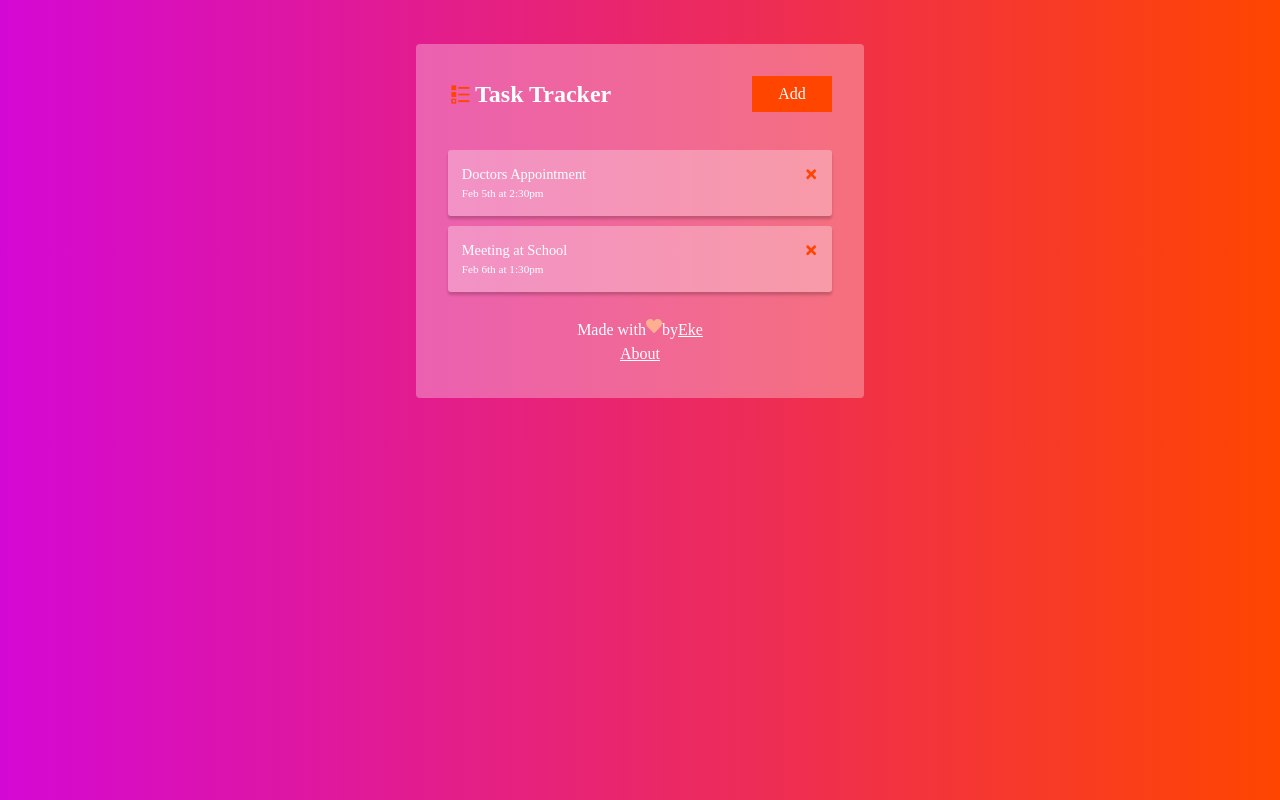
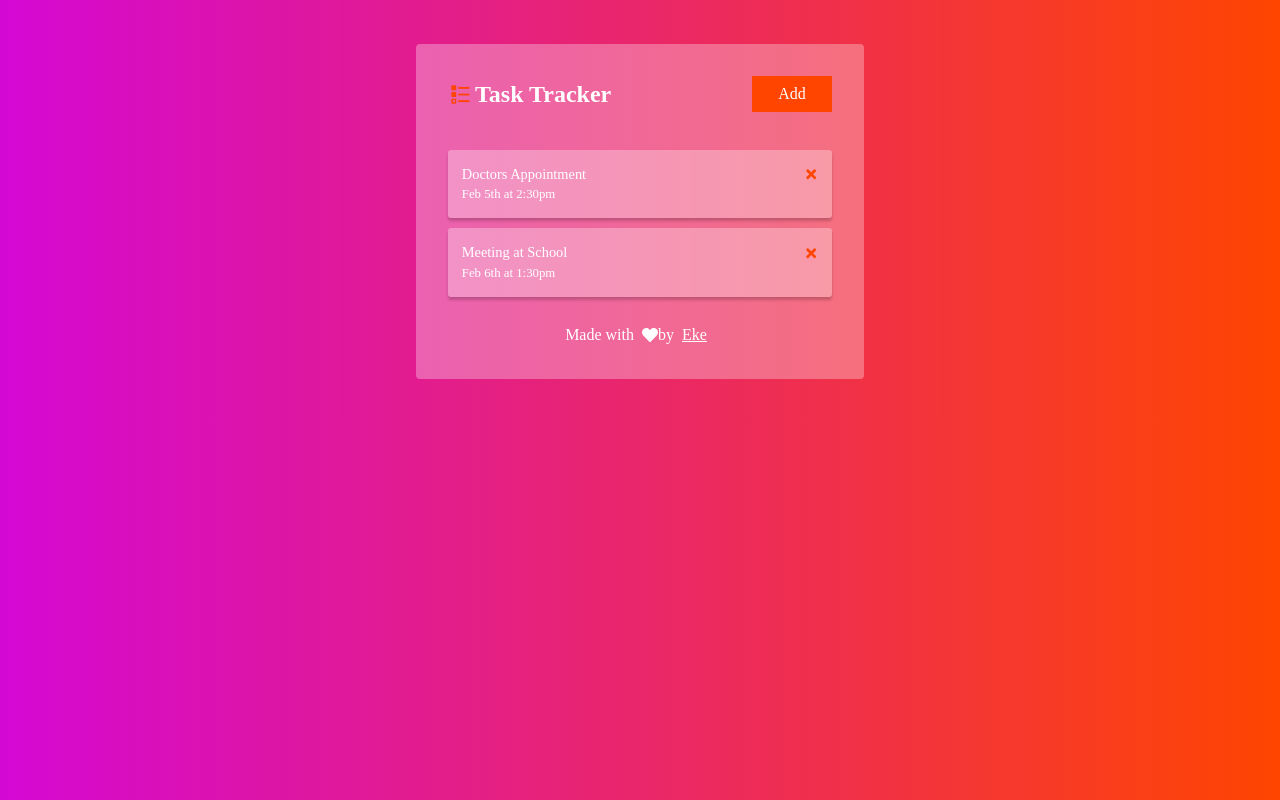
Before and after one commit to Evavic44/Task-tracker, a React (Create React App) app: page / in a window 1280 px wide. Built offline with nearby package versions, Linux system fonts and the light colour scheme.

Commit message:
Add tailwind #4

```diff
--- a/src/components/Footer.js
+++ b/src/components/Footer.js
@@ -3,20 +3,17 @@ import { FaHeart } from "react-icons/fa";
 const Footer = () => {
   return (
     <footer style={footerCont}>
-      <div className="flex align-center ">
-        Made with <FaHeart className="heart" /> by{" "}
+      <div className="flex align-center justify-center">
+        Made with &nbsp; <FaHeart className="heart self-center block" />
+        by
         <a
+          className="px-2"
           style={footerLink}
           href="https://victoreke.netlify.app"
           target="_blank"
           rel="noreferrer noopener"
         >
           Eke
-        </a>
-      </div>
-      <div>
-        <a style={footerLink} href="/about">
-          About
         </a>
       </div>
     </footer>
--- a/src/components/Task.js
+++ b/src/components/Task.js
@@ -7,7 +7,7 @@ const Task = ({ task, onDelete, onToggle }) => {
       className={`task ${task.reminder && "reminder"}`}
       onDoubleClick={() => onToggle(task.id)}
     >
-      <h3>
+      <h3 className="flex justify-between items-center" style={taskh3}>
         {task.text}{" "}
         <FaTimes
           style={{
@@ -17,7 +17,7 @@ const Task = ({ task, onDelete, onToggle }) => {
           onClick={() => onDelete(task.id)}
         />
       </h3>
-      <p>{task.day}</p>
+      <p style={taskp}>{task.day}</p>
     </div>
   );
 };
@@ -33,4 +33,12 @@ const taskInput = {
   transition: "0.2s ease-in-out",
 };
 
+const taskh3 = {
+  fontSize: "0.9rem",
+};
+
+const taskp = {
+  fontSize: "0.8rem",
+};
+
 export default Task;
--- a/src/index.css
+++ b/src/index.css
@@ -1,4 +1,3 @@
-/* ./src/index.css */
 @tailwind base;
 @tailwind components;
 @tailwind utilities;
@@ -9,33 +8,6 @@ body {
   background: linear-gradient(to right, rgb(212, 8, 212), orangered);
 }
 
-.task:hover {
-  border: 1px solid rgba(255, 255, 255, 1);
-  background: rgba(255, 255, 255, 0);
-}
-
-.task h3 {
-  display: flex;
-  justify-content: space-between;
-  align-items: center;
-  font-size: 0.9rem;
-}
 .task.reminder {
   border-left: 4px solid var(--primary-color);
 }
-.task p {
-  font-size: 0.7rem;
-}
-
-@keyframes animate {
-  0% {
-    color: white;
-  }
-
-  100% {
-    color: orangered;
-  }
-}
-.heart {
-  animation: animate 2s infinite alternate-reverse ease;
-}
```
